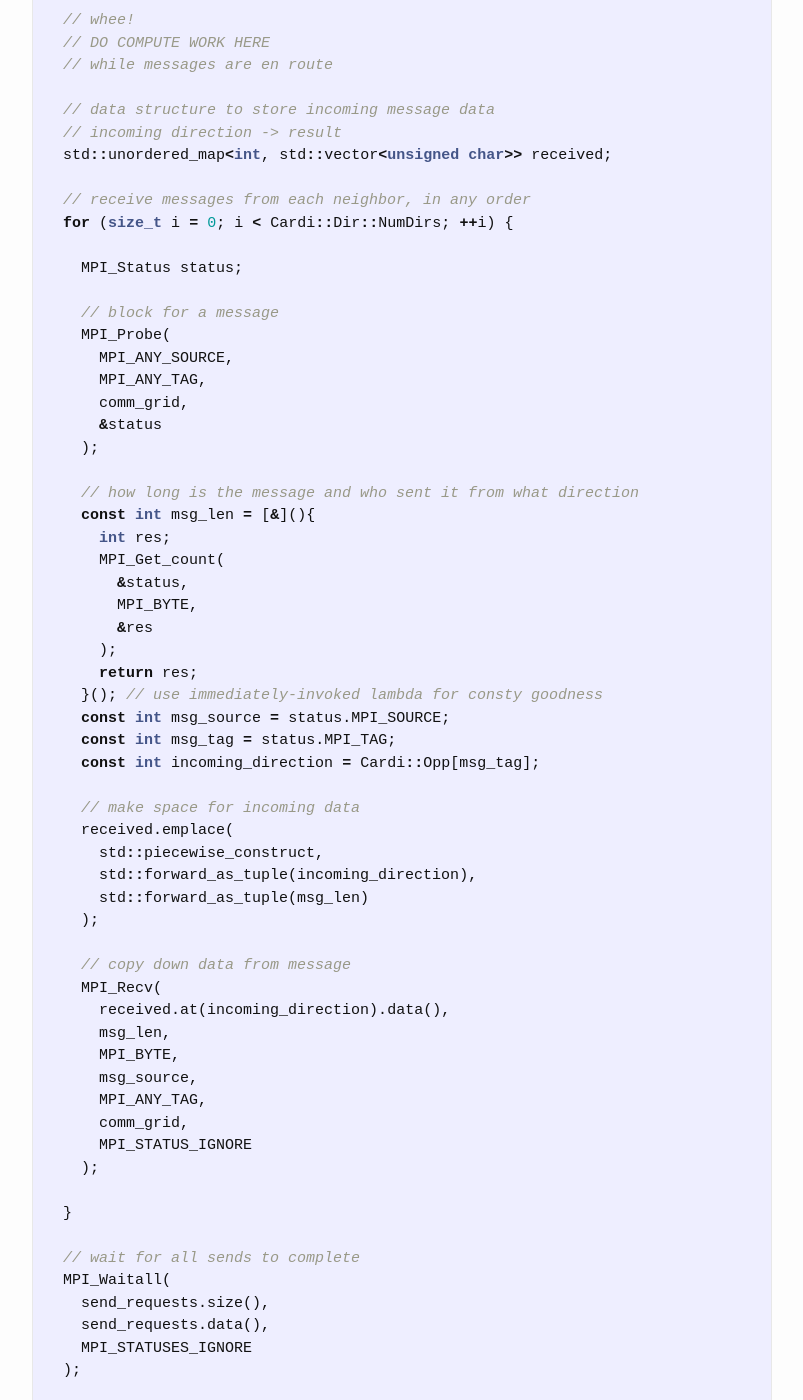
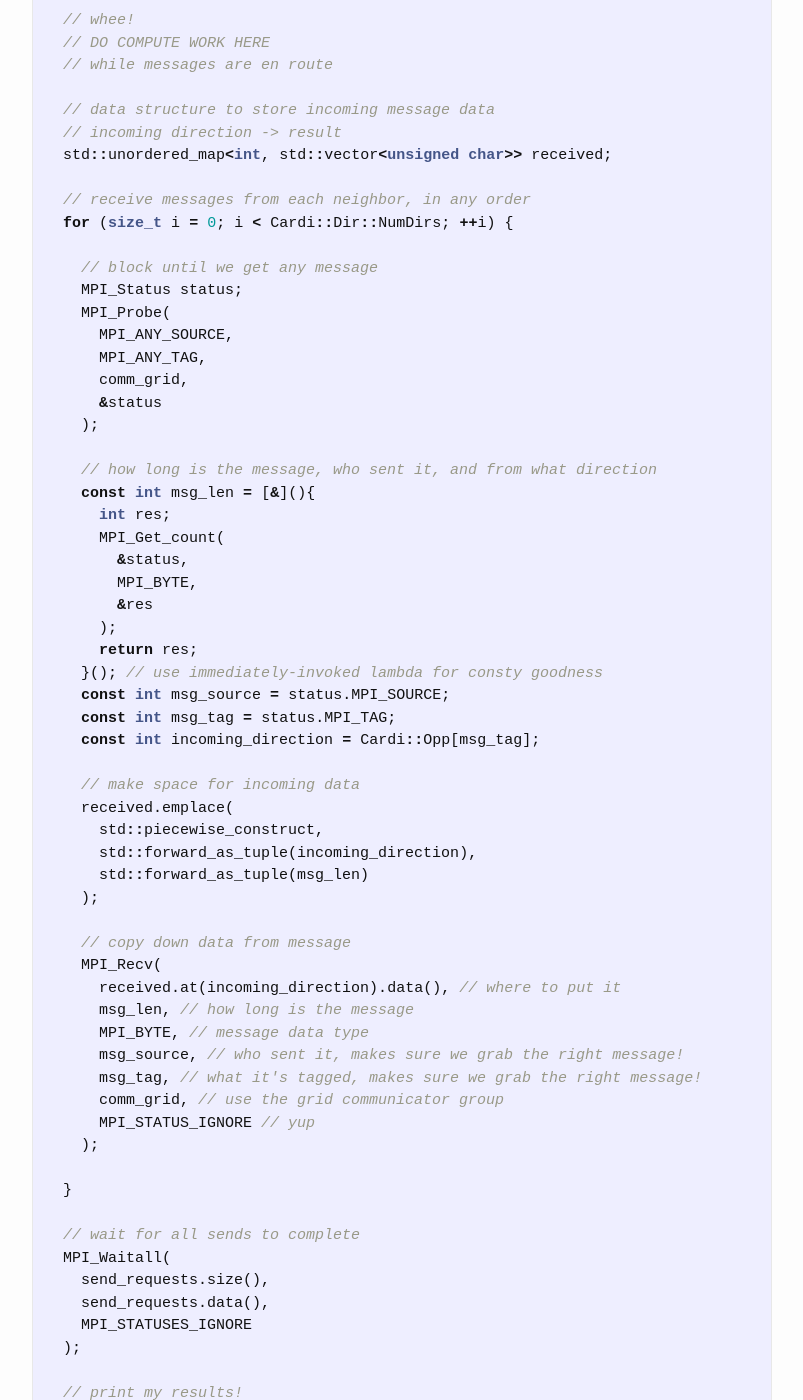
Before and after one commit to mmore500/mmore500.github.io, a Jekyll site: the page built from _posts/2019-11-15-mpi-example.md, in a window 1280 px wide and 1400 px high, scrolled down 5163 px. Shown: the whole window, without its empty margins (238-1041 px from the left). Built offline with Jekyll 4.4.1, drawn with Linux system fonts in a browser that asks for light colours; emoji names are drawn with the system emoji font; comment, search, counter and statistics services are not loaded; some of the changed text lies outside the part shown.

Commit message:
Add more comments to MPI snippet

```diff
--- a/_posts/2019-11-15-mpi-example.md
+++ b/_posts/2019-11-15-mpi-example.md
@@ -173,10 +173,10 @@
     MPI_Isend(
       send_data.data(),
       i + 1, // message length
-      MPI_BYTE,
-      neighs[i],
+      MPI_BYTE, // message data type
+      neighs[i], // message destination
       i, // tag represents outgoing direction
-      comm_grid,
+      comm_grid, // use the grid communicator group
       &send_requests[i] // use later to check up if send completed
     );
   }
@@ -192,9 +192,8 @@
   // receive messages from each neighbor, in any order
   for (size_t i = 0; i < Cardi::Dir::NumDirs; ++i) {
 
+    // block until we get any message
     MPI_Status status;
-
-    // block for a message
     MPI_Probe(
       MPI_ANY_SOURCE,
       MPI_ANY_TAG,
@@ -202,7 +201,7 @@
       &status
     );
 
-    // how long is the message and who sent it from what direction
+    // how long is the message, who sent it, and from what direction
     const int msg_len = [&](){
       int res;
       MPI_Get_count(
@@ -225,13 +224,13 @@
 
     // copy down data from message
     MPI_Recv(
-      received.at(incoming_direction).data(),
-      msg_len,
-      MPI_BYTE,
-      msg_source,
-      MPI_ANY_TAG,
-      comm_grid,
-      MPI_STATUS_IGNORE
+      received.at(incoming_direction).data(), // where to put it
+      msg_len, // how long is the message
+      MPI_BYTE, // message data type
+      msg_source, // who sent it, makes sure we grab the right message!
+      msg_tag, // what it's tagged, makes sure we grab the right message!
+      comm_grid, // use the grid communicator group
+      MPI_STATUS_IGNORE // yup
     );
 
   }
```
